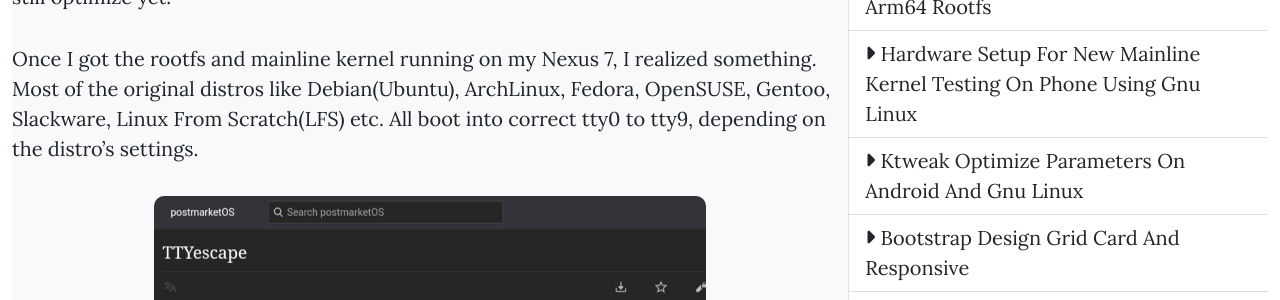
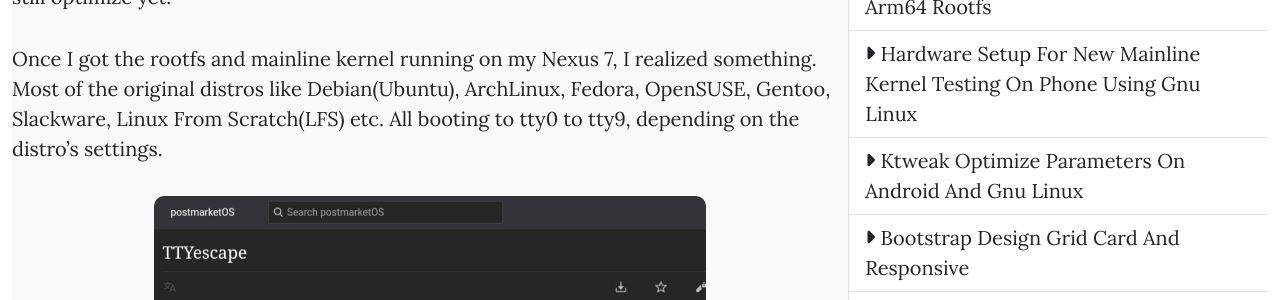
Before and after one commit to Baonks81/baonks81.github.io, a Jekyll site: the page built from _posts/2023-02-20-TTYESCAPE-mobile-friendly-on-GNU-Linux-distros.md, in a window 1280 px wide and 900 px high, scrolled down 479 px. Shown: the part 214-514 px from the top of the window. Built offline with Jekyll 4.4.1, drawn with Linux system fonts in a browser that asks for light colours; nearby versions of some CDN libraries; library files that are not in the unit come from our copies.

Commit message:
Update 2023-02-20-TTYESCAPE-mobile-friendly-on-GNU-Linux-distros.md

```diff
--- a/_posts/2023-02-20-TTYESCAPE-mobile-friendly-on-GNU-Linux-distros.md
+++ b/_posts/2023-02-20-TTYESCAPE-mobile-friendly-on-GNU-Linux-distros.md
@@ -5,7 +5,7 @@
 
 Initially, when I stepped foot in GNU/Linux, I realized that the operating system only writes code to run on specific hardware that has not been optimized, even Android isn't still optimize yet.
 
-Once I got the rootfs and mainline kernel running on my Nexus 7, I realized something. Most of the original distros like Debian(Ubuntu), ArchLinux, Fedora, OpenSUSE, Gentoo, Slackware, Linux From Scratch(LFS) etc. All boot into correct tty0 to tty9, depending on the distro's settings.
+Once I got the rootfs and mainline kernel running on my Nexus 7, I realized something. Most of the original distros like Debian(Ubuntu), ArchLinux, Fedora, OpenSUSE, Gentoo, Slackware, Linux From Scratch(LFS) etc. All booting to tty0 to tty9, depending on the distro's settings.
 
 {% include image.html
             img="images/ttyescape.jpg"
```
